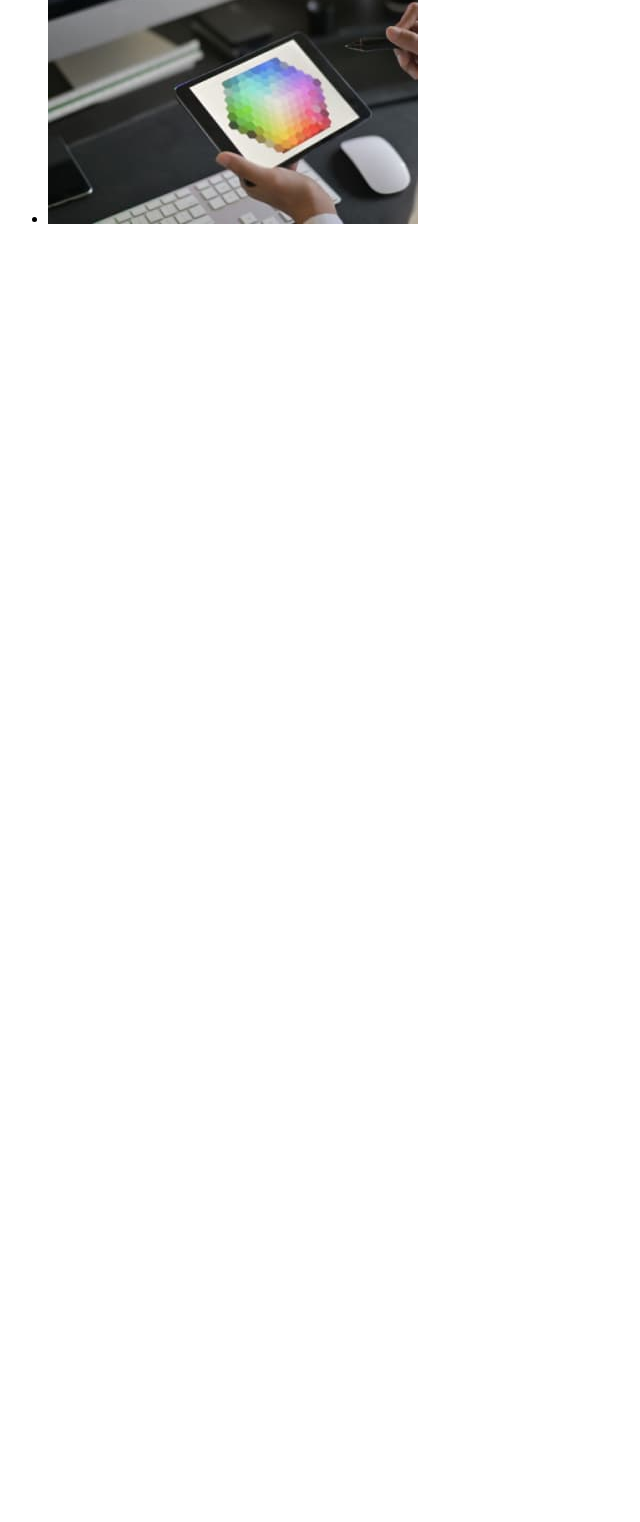
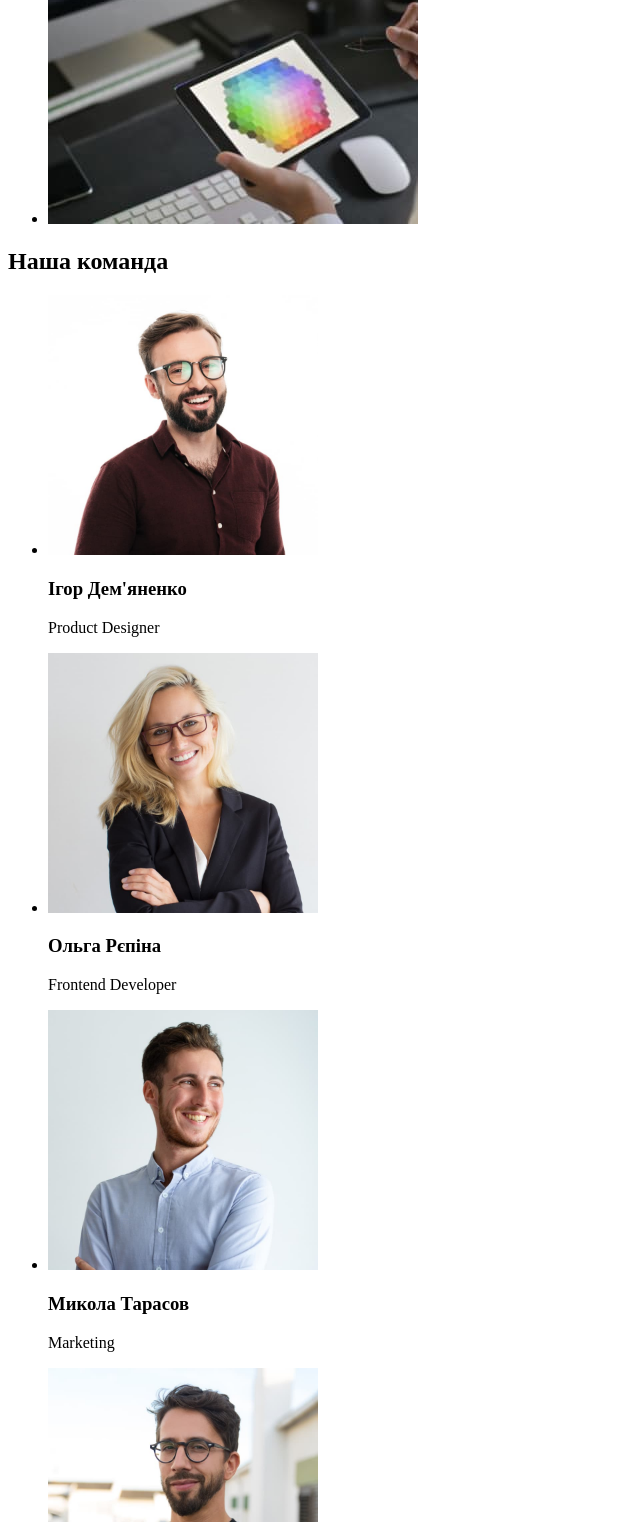
Before and after one commit to Djoult/goit-markup-hw-01, a plain HTML site: page index.html in a window 1280 px wide. Shown: the part 1278-2800 px from the top of the page, without its empty margins (0-640 px from the left). Before the commit the page ends 1522 px from the top, so only its background shows below. Drawn offline with Linux system fonts and the light colour scheme.

Commit message:
Addind team

```diff
--- a/index.html
+++ b/index.html
@@ -24,10 +24,12 @@
       </ul>
     </header>
     <main>
-      <section>
-        <h1>Ефективні рішення для вашого бізнесу</h1>
-        <button type="button">Замовити послугу</button>
-      </section>
+      <div>
+        <section>
+          <h1>Ефективні рішення для вашого бізнесу</h1>
+          <button type="button">Замовити послугу</button>
+        </section>
+      </div>
       <section>
         <ul>
           <li>
@@ -73,6 +75,31 @@
           </li>
         </ul>
       </section>
+      <section>
+        <h2>Наша команда</h2>
+        <ul>
+          <li>
+            <img src="./images/img1.jpg" alt="Ihor" width="270" />
+            <h3>Ігор Дем'яненко</h3>
+            <p>Product Designer</p>
+          </li>
+          <li>
+            <img src="./images/img2.jpg" alt="Olha" width="270" />
+            <h3>Ольга Рєпіна</h3>
+            <p>Frontend Developer</p>
+          </li>
+          <li>
+            <img src="./images/img3.jpg" alt="Mykola" width="270" />
+            <h3>Микола Тарасов</h3>
+            <p>Marketing</p>
+          </li>
+          <li>
+            <img src="./images/img4.jpg" alt="Michael" width="270" />
+            <h3>Михайло Єрмаков</h3>
+            <p>Designer</p>
+          </li>
+        </ul>
+      </section>
     </main>
     <footer></footer>
   </body>
```
Also changed, not shown: images/img1.jpg (added), images/img2.jpg (added), images/img3.jpg (added), images/img4.jpg (added).
